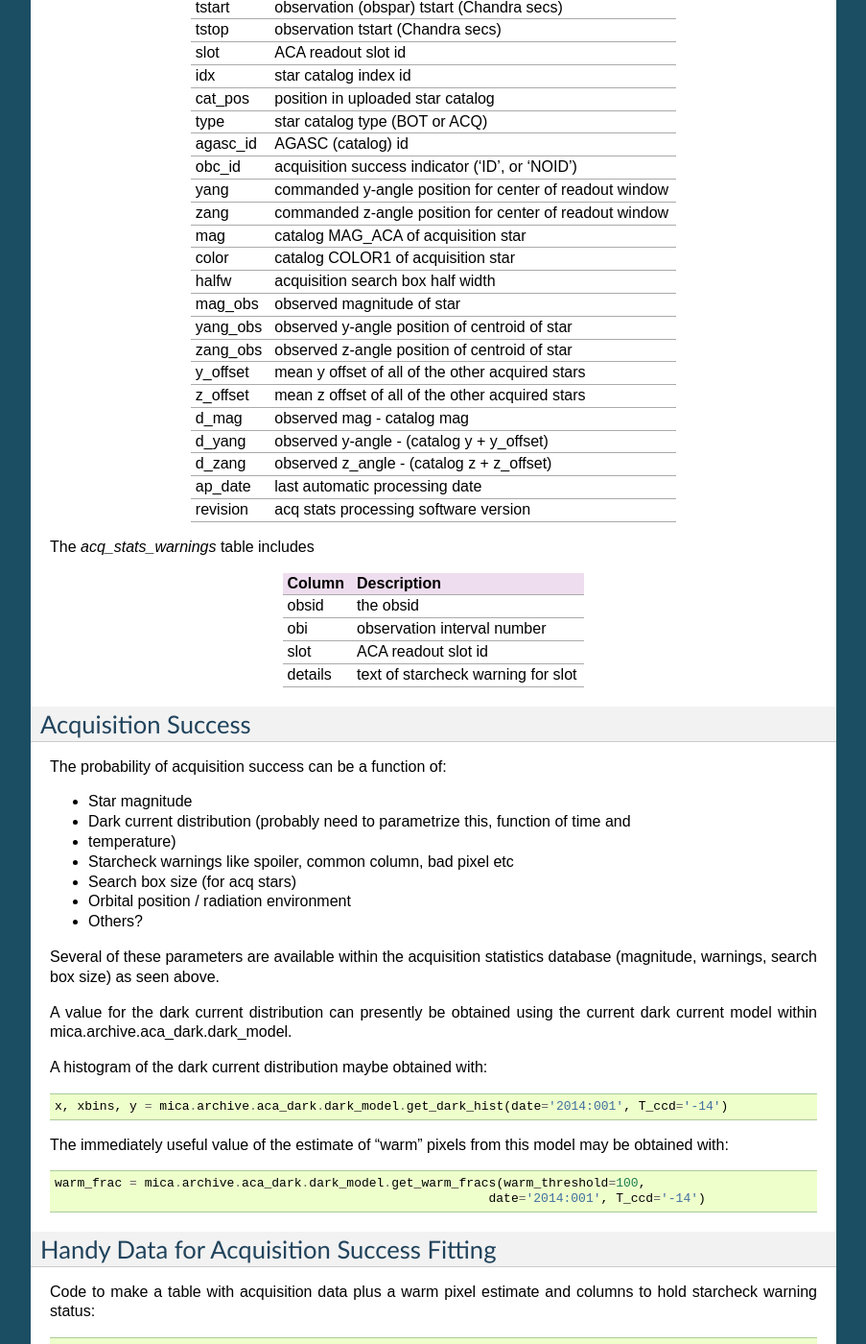
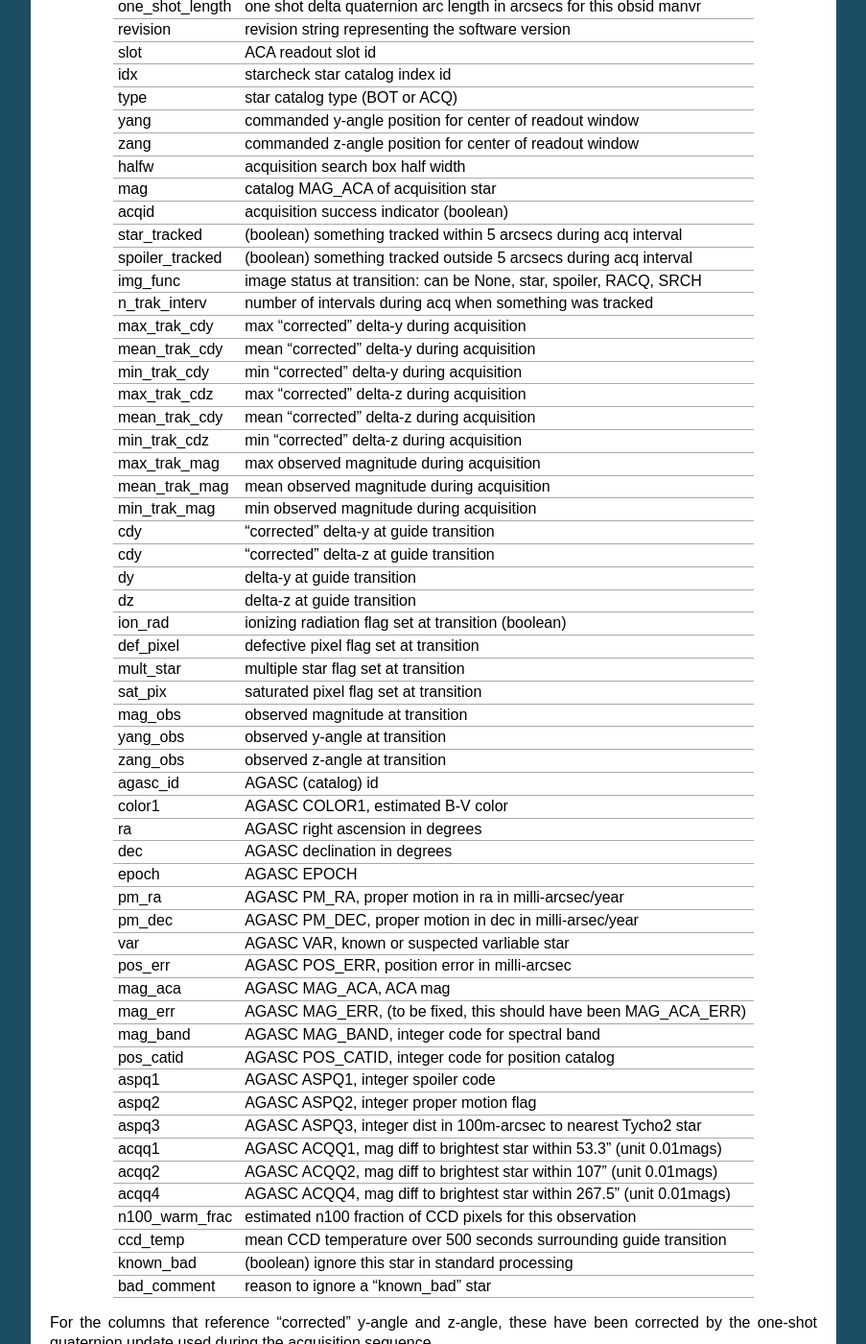
Before and after one commit to sot/mica, a Sphinx documentation site: the page built from doc/acquisition_data.rst, in a window 1280 px wide and 1400 px high, scrolled down 732 px. Shown: the whole window at 96% size, without its empty margins (198-1101 px from the left). Built offline with Sphinx 7.4.7, drawn with Linux system fonts in a browser that asks for light colours; some of the changed text lies outside the part shown.

Commit message:
Add some documentation for acquisition statistics

```diff
--- a/doc/acquisition_data.rst
+++ b/doc/acquisition_data.rst
@@ -1,12 +1,10 @@
 Acquisition Data
 ================
 
-Processing (still done outside mica)
+Processing
 ------------------------------------
 
 For each observation, after the observation has run and telemetry is available:
-
-* an independent process is run to ingest the star catalog for the as-run observation
 
 The acquisition and guide stats process
 
@@ -22,195 +20,80 @@ and for each acquisition star determines
 Acquisition data products
 -------------------------
 
-The acquisition database includes two tables
+The acquisition database table may be retrieved with::
 
-* acq_stats_data
-* acq_stats_warnings
+  from mica.stats.acq_stats import get_stats
+  acq_data = get_stats()
 
-These tables are on the sybase server and there is presently no mica API to access them.
-
-The *acq_stats_data* table includes
-
-========== ========================================================
- Column    Description
-========== ========================================================
-obsid      the obsid
-obi        observation interval number
-tstart     observation (obspar) tstart (Chandra secs)
-tstop      observation tstart (Chandra secs)
-slot       ACA readout slot id
-idx        star catalog index id
-cat_pos    position in uploaded star catalog
-type       star catalog type (BOT or ACQ)
-agasc_id   AGASC (catalog) id
-obc_id     acquisition success indicator ('ID', or 'NOID')
-yang       commanded y-angle position for center of readout window
-zang       commanded z-angle position for center of readout window
-mag        catalog MAG_ACA of acquisition star
-color      catalog COLOR1 of acquisition star
-halfw      acquisition search box half width
-mag_obs    observed magnitude of star
-yang_obs   observed y-angle position of centroid of star
-zang_obs   observed z-angle position of centroid of star
-y_offset   mean y offset of all of the other acquired stars
-z_offset   mean z offset of all of the other acquired stars
-d_mag      observed mag - catalog mag
-d_yang     observed y-angle - (catalog y + y_offset)
-d_zang     observed z_angle - (catalog z + z_offset)
-ap_date    last automatic processing date
-revision   acq stats processing software version
-========== ========================================================
+Alternatively, the raw hdf5 may be read directly.  It includes the following columns:
 
 
-The *acq_stats_warnings* table includes
+=============== ====================================================================
+ Column         Description
+=============== ====================================================================
+obsid           the obsid
+obi             observation interval number
+acq_start       acquisition datestart from kadi event
+guide_start     guide transition datestart from kadi event
+guide_tstart    guide transition start from kadi event in Chandra secs
+one_shot_length one shot delta quaternion arc length in arcsecs for this obsid manvr
+revision        revision string representing the software version
+slot            ACA readout slot id
+idx             starcheck star catalog index id
+type            star catalog type (BOT or ACQ)
+yang            commanded y-angle position for center of readout window
+zang            commanded z-angle position for center of readout window
+halfw           acquisition search box half width
+mag             catalog MAG_ACA of acquisition star
+acqid           acquisition success indicator (boolean)
+star_tracked    (boolean) something tracked within 5 arcsecs during acq interval
+spoiler_tracked (boolean) something tracked outside 5 arcsecs during acq interval
+img_func        image status at transition: can be None, star, spoiler, RACQ, SRCH
+n_trak_interv   number of intervals during acq when something was tracked
+max_trak_cdy    max "corrected" delta-y during acquisition
+mean_trak_cdy   mean "corrected" delta-y during acquisition
+min_trak_cdy    min "corrected" delta-y during acquisition
+max_trak_cdz    max "corrected" delta-z during acquisition
+mean_trak_cdy   mean "corrected" delta-z during acquisition
+min_trak_cdz    min "corrected" delta-z during acquisition
+max_trak_mag    max observed magnitude during acquisition
+mean_trak_mag   mean observed magnitude during acquisition
+min_trak_mag    min observed magnitude during acquisition
+cdy             "corrected" delta-y at guide transition
+cdy             "corrected" delta-z at guide transition
+dy              delta-y at guide transition
+dz              delta-z at guide transition
+ion_rad         ionizing radiation flag set at transition (boolean)
+def_pixel       defective pixel flag set at transition
+mult_star       multiple star flag set at transition
+sat_pix         saturated pixel flag set at transition
+mag_obs         observed magnitude at transition
+yang_obs        observed y-angle at transition
+zang_obs        observed z-angle at transition
+agasc_id        AGASC (catalog) id
+color1          AGASC COLOR1, estimated B-V color
+ra              AGASC right ascension in degrees
+dec             AGASC declination in degrees
+epoch           AGASC EPOCH
+pm_ra           AGASC PM_RA, proper motion in ra in milli-arcsec/year
+pm_dec          AGASC PM_DEC, proper motion in dec in milli-arsec/year
+var             AGASC VAR, known or suspected varliable star
+pos_err         AGASC POS_ERR, position error in milli-arcsec
+mag_aca         AGASC MAG_ACA, ACA mag
+mag_err         AGASC MAG_ERR, (to be fixed, this should have been MAG_ACA_ERR)
+mag_band        AGASC MAG_BAND, integer code for spectral band
+pos_catid       AGASC POS_CATID, integer code for position catalog
+aspq1           AGASC ASPQ1, integer spoiler code
+aspq2           AGASC ASPQ2, integer proper motion flag
+aspq3           AGASC ASPQ3, integer dist in 100m-arcsec to nearest Tycho2 star
+acqq1           AGASC ACQQ1, mag diff to brightest star within 53.3" (unit 0.01mags)
+acqq2           AGASC ACQQ2, mag diff to brightest star within 107" (unit 0.01mags)
+acqq4           AGASC ACQQ4, mag diff to brightest star within 267.5" (unit 0.01mags)
+n100_warm_frac  estimated n100 fraction of CCD pixels for this observation
+ccd_temp        mean CCD temperature over 500 seconds surrounding guide transition
+known_bad       (boolean) ignore this star in standard processing
+bad_comment     reason to ignore a "known_bad" star
+=============== ====================================================================
 
-========== ========================================================
- Column    Description
-========== ========================================================
-obsid      the obsid
-obi        observation interval number
-slot       ACA readout slot id
-details    text of starcheck warning for slot
-========== ========================================================
-
-
-Acquisition Success
--------------------
-
-The probability of acquisition success can be a function of:
-
-* Star magnitude
-* Dark current distribution (probably need to parametrize this, function of time and
-* temperature)
-* Starcheck warnings like spoiler, common column, bad pixel etc
-* Search box size (for acq stars)
-* Orbital position / radiation environment
-* Others?
-
-Several of these parameters are available within the acquisition statistics database
-(magnitude, warnings, search box size) as seen above.
-
-A value for the dark current distribution can presently be obtained using the current dark
-current model within mica.archive.aca_dark.dark_model.
-
-A histogram of the dark current distribution maybe obtained with::
-
-  x, xbins, y = mica.archive.aca_dark.dark_model.get_dark_hist(date='2014:001', T_ccd='-14')
-
-The immediately useful value of the estimate of "warm" pixels from this model may be
-obtained with::
-
-  warm_frac = mica.archive.aca_dark.dark_model.get_warm_fracs(warm_threshold=100,
-                                                            date='2014:001', T_ccd='-14')
-
-
-Handy Data for Acquisition Success Fitting
-------------------------------------------
-
-Code to make a table with acquisition data plus a warm pixel estimate and columns to hold
-starcheck warning status::
-
-  import Ska.DBI
-  import Ska.Numpy
-  from Ska.engarchive import fetch_sci
-  import mica.archive.aca_dark.dark_model
-  import numpy as np
-  import re
-
-  db = Ska.DBI.DBI(dbi='sybase', server='sybase', user='aca_read')
-  # Get useful columns from the acq stats table, but don't get
-  # ap_date because it is awkward to pickle the sybase datetime later
-  cols = ['obsid', 'obi', 'tstart', 'tstop', 'slot', 'idx', 'cat_pos',
-          'type', 'agasc_id', 'obc_id', 'yang', 'zang', 'mag', 'color',
-          'halfw', 'mag_obs', 'yang_obs', 'zang_obs', 'y_offset', 'z_offset',
-          'd_mag', 'd_yang', 'd_zang', 'revision']
-  acq_stars = db.fetchall("select {} from acq_stats_data".format(",".join(cols)))
-  warnings = db.fetchall("select * from acq_stats_warnings")
-  db.conn.close()
-
-  # Make a time-map/lookup table of the warm pixel values for the times
-  # of the acquisition stars
-  warm_pix_tmap = {}
-  warm_threshold = 100.
-  for time in np.unique(acq_stars['tstart']):
-      temp = np.mean(fetch_sci.MSID('AACCCDPT',
-                                    time-250,
-                                    time+250).vals)
-      warm_frac = mica.archive.aca_dark.dark_model.get_warm_fracs(
-          warm_threshold, time, temp)
-      warm_pix_tmap[time] = warm_frac
-
-  # Get a warm pixel value for every star
-  warm_pix = []
-  for star in acq_stars:
-      warm_pix.append(warm_pix_tmap[star['tstart']])
-  acq = Ska.Numpy.add_column(acq_stars, 'warm_pix', warm_pix)
-
-  # Add columns for some starcheck warnings
-  warn_types = ['red_spoiler', 'yellow_spoiler', 'bad_pixel',
-                'common_column', 'known_bad_star']
-  for k in warn_types:
-      acq = Ska.Numpy.add_column(acq, k, np.zeros(len(acq), dtype=bool))
-  # Read through warnings and put matching ones in the table
-  for warn in warnings:
-      acq_match = ((acq['obsid'] == warn['obsid'])
-                   & (acq['slot'] == warn['slot'])
-                   & (acq['obi'] == warn['obi']))
-      if re.search('Search spoiler', warn.details):
-          dmag = float(re.search('.*spoil.*\s(\S+)$', warn.details).group(1))
-          if (dmag > -0.2):
-              acq['red_spoiler'][acq_match] = True
-          else:
-              acq['yellow_spoiler'][acq_match] = True
-      if re.search('Bad Acquisition Star', warn.details):
-          acq['known_bad_star'][acq_match] = True
-      if re.search('Common Column', warn.details):
-          acq['common_column'][acq_match] = True
-      if re.search('bad pixel', warn.details):
-          acq['bad_pixel'][acq_match] = True
-
-  np.save('acq_table.npy', acq)
-
-The resulting numpy save file of the recarray/table would include these columns
-
-============== =======================================================
- Column        Description
-============== =======================================================
-warm_pix       estimated CCD warm fraction from dark model
-red_spoiler    starcheck spoiler with mag difference > -0.2
-yellow_spoiler starcheck spoiler with mag difference > -1.0 and < -0.2
-bad_pixel      known bad pixel in search box
-common_column  star is marked as in common column
-known_bad_star acquisition star has already had multiple failures
-============== =======================================================
-
-in addition to the columns copied in from the acq_stats_data table:
-
-========== ========================================================
- Column    Description
-========== ========================================================
-obsid      the obsid
-obi        observation interval number
-tstart     observation (obspar) tstart (Chandra secs)
-tstop      observation tstart (Chandra secs)
-slot       ACA readout slot id
-idx        star catalog index id
-cat_pos    position in uploaded star catalog
-type       star catalog type (BOT or ACQ)
-agasc_id   AGASC (catalog) id
-obc_id     acquisition success indicator ('ID', or 'NOID')
-yang       commanded y-angle position for center of readout window
-zang       commanded z-angle position for center of readout window
-mag        catalog MAG_ACA of acquisition star
-color      catalog COLOR1 of acquisition star
-halfw      acquisition search box half width
-mag_obs    observed magnitude of star
-yang_obs   observed y-angle position of centroid of star
-zang_obs   observed z-angle position of centroid of star
-y_offset   mean y offset of all of the other acquired stars
-z_offset   mean z offset of all of the other acquired stars
-d_mag      observed mag - catalog mag
-d_yang     observed y-angle - (catalog y + y_offset)
-d_zang     observed z_angle - (catalog z + z_offset)
-revision   acq stats processing software version
-========== ========================================================
+For the columns that reference "corrected" y-angle and z-angle, these have been
+corrected by the one-shot quaternion update used during the acquisition sequence.
```
Also changed, not shown: doc/index.rst (+23 -1 lines).
